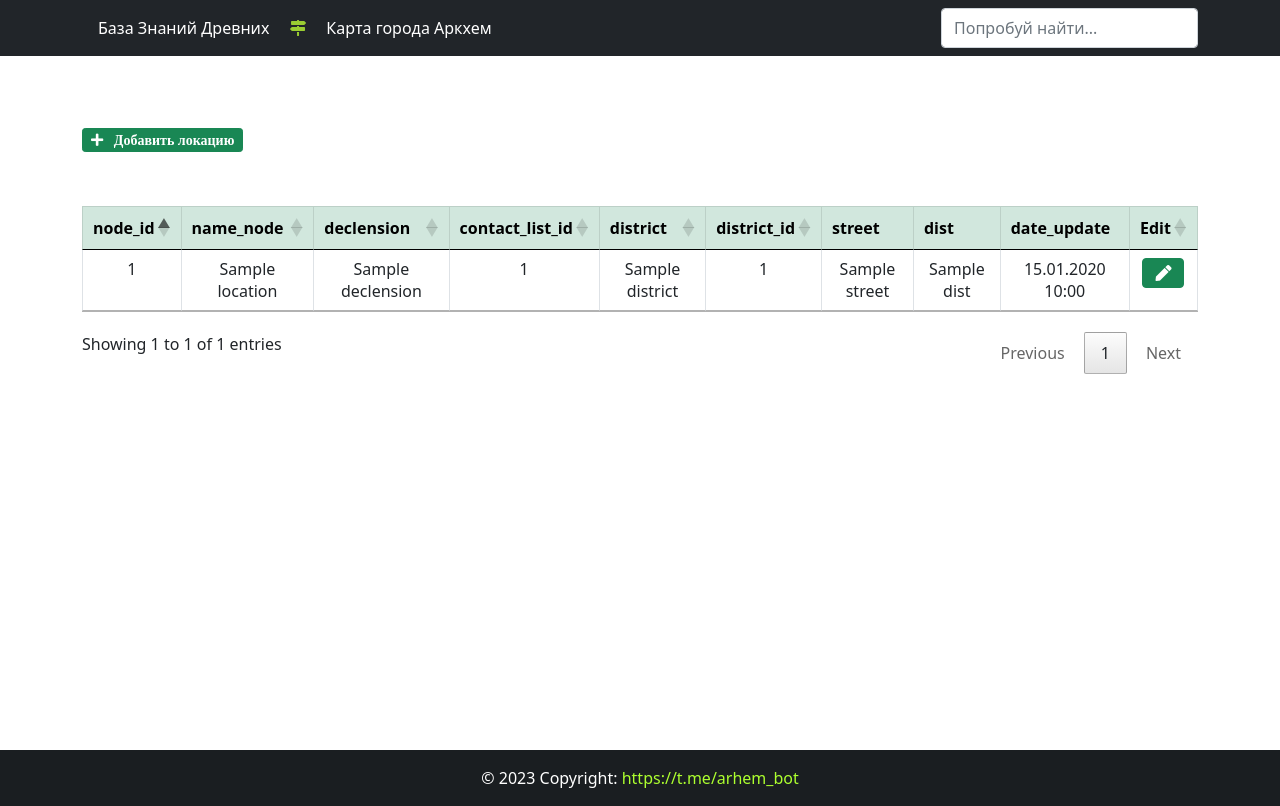
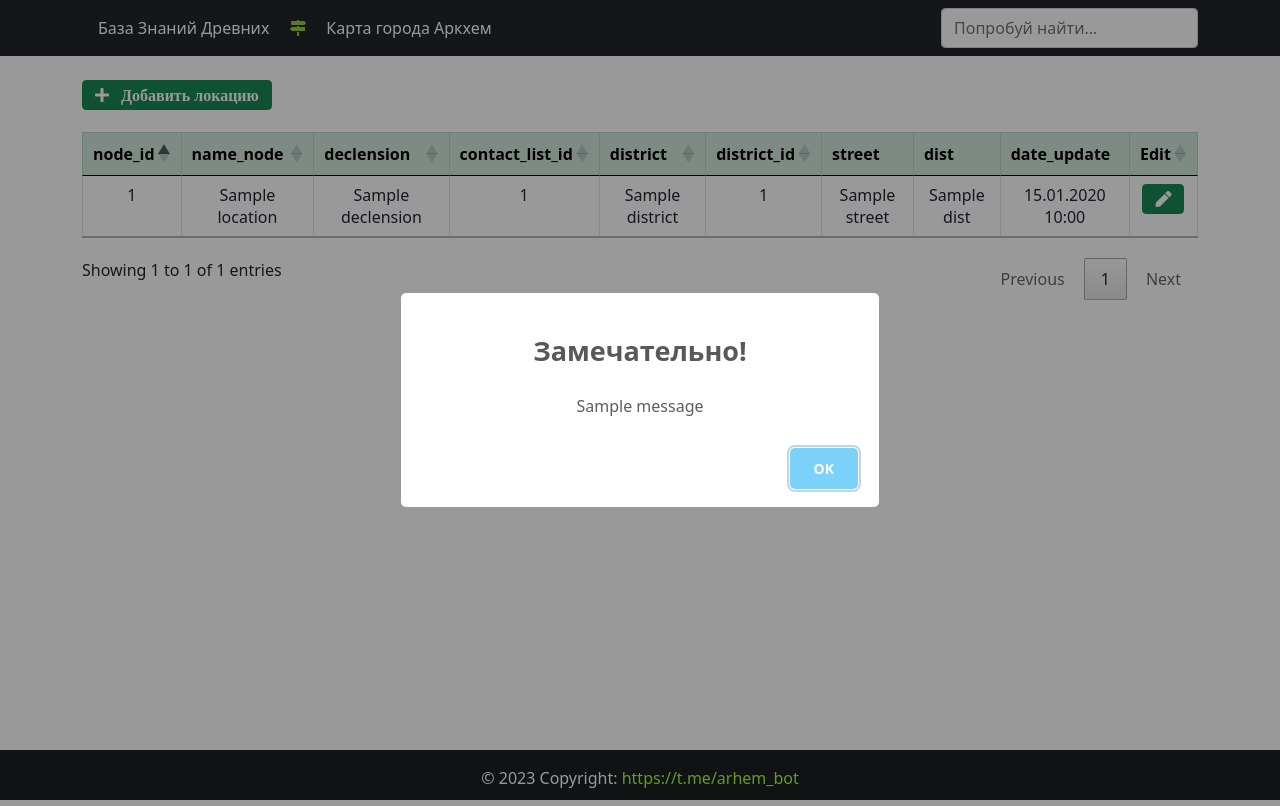
Before and after one commit to oleg-medovikov/arhmweb, a Django app: template App/templates/karta.html in a window 1280 px wide. Run offline with Django 4.2, Linux system fonts and the light colour scheme; the template is opened without the code that fills it: most values are stand-ins (such as "Sample title", 1, 10 or a date in 2020); one stand-in notice (Sample message) is shown; parts of the project's set-up code (start-up, migrations or seed data) failed here and were passed over; some libraries are stand-ins or nearby versions.

Commit message:
add sweetmessage

```diff
--- a/App/templates/karta.html
+++ b/App/templates/karta.html
@@ -13,15 +13,14 @@
 <!-- Page content -->
 {% block content %}
 <div class="container">
-    <br><br><br>
+    <br>
     <!-- кнопочка добавления новой строки -->
-    <button class="btn btn-success btn-sm"  data-bs-toggle="modal" data-bs-target="#addModal">
+    <button class="btn btn-success mb-3"  data-bs-toggle="modal" data-bs-target="#addModal">
         <i class="fas fa-plus">&nbsp;&nbsp; Добавить локацию</i>
     </button>
 
     {% include 'add_location.html' %}
 
-    <br><br><br>
 
     <table class="table table-bordered" id="karta" style="text-align: center;">
         <thead class="table-success">
@@ -60,6 +59,17 @@
             {% endfor %}
     </table>
 </div> <!-- END // container -->
+{% for message in messages %}
+    {% if message.tags == 'success' %}
+    <script src="https://unpkg.com/sweetalert/dist/sweetalert.min.js"></script>
+    <script>
+        var m = "{{message}}";
+        swal("Замечательно!", m )
+    </script>
+    {% endif %}
+{% endfor %}
+
+
 
 <br><br><br><br>
 {% endblock content %}
--- a/App/views.py
+++ b/App/views.py
@@ -40,7 +40,7 @@ def add_location(request):
             Loc.dist = True if request.POST.get('dist') == 'on' else False
             Loc.save()
             messages.success(request, "Локация добавлена!")
-            return HttpResponseRedirect("/")
+            return HttpResponseRedirect("karta")
 
 
 def edit_location(request):
```
